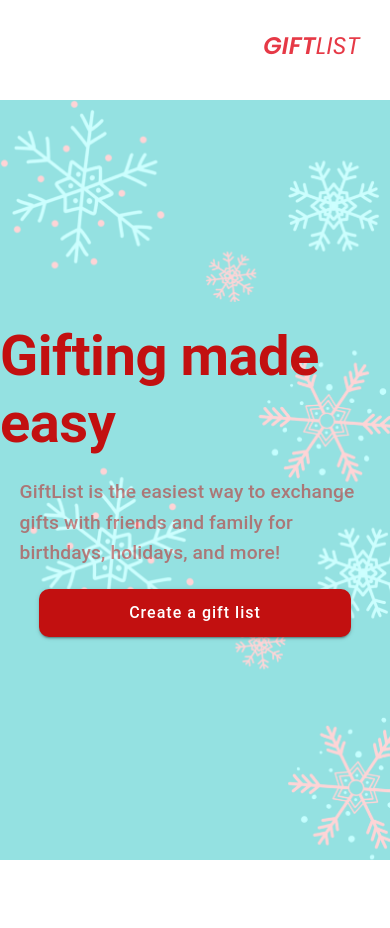
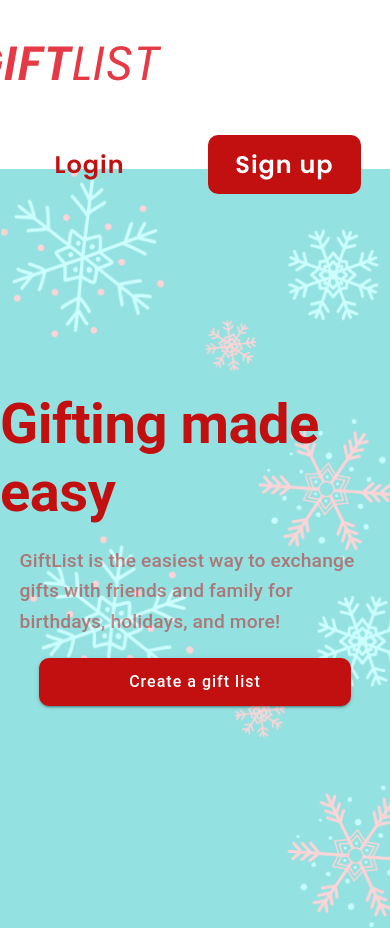
Before and after one commit to FatimaMary/giftlist, a React (Create React App) app in the folder client/: page / in a window 390 px wide. Before the commit the page ends 860 px from the top, so only its background shows below. Built offline with nearby package versions, Linux system fonts and the light colour scheme; the HTML template or start-up script is replaced by a standard one.

Commit message:
Responsive updated

```diff
--- a/client/src/App.css
+++ b/client/src/App.css
@@ -74,8 +74,14 @@ body {
     transition: 0.5s all ease-in-out;
   }
 
+  .toggle-icon {
+    font-size: 3rem;
+    color: #C21010;
+    margin: 0 200px;
+  }
+
   .navbar.expanded{
-    height: 100vh;
+    height: 20vh;
   }
 
   .navbar.expanded .links{
@@ -84,14 +90,14 @@ body {
     left: 0;
     width: 100%;
     display: flex;
-    flex-direction: column;
-    justify-content: center;
+    /* flex-direction: column; */
+    justify-content: space-around;
     align-items: center;
     opacity: 1;
   }
 
   .navbar.expanded .links li{
-    margin: 15px 0;
+    /* margin: 15px 0; */
     font-size: 24px;
   }
 
@@ -116,7 +122,7 @@ body {
     left: 0;
     width: 100%;
     display: flex;
-    flex-direction: column;
+    /* flex-direction: column; */
     justify-content: center;
     align-items: center;
     opacity: 0;
--- a/client/src/Components/Navbar.jsx
+++ b/client/src/Components/Navbar.jsx
@@ -19,8 +19,7 @@ export const Navbar = () => {
   }
 
   return (<div>
-    <nav className={toggle ? "navbar expanded" : "navbar"}>
-      <div className="logo"></div>
+    <nav className={!toggle ? "navbar expanded" : "navbar"}>
       <div className="toggle-icon">
         <b>GIFT</b>LIST
       </div>
@@ -30,6 +29,13 @@ export const Navbar = () => {
         </li>
         <li onClick={() => navigate("/signup")} className="signup">Sign up</li>
       </ul>
+      {/* <div className="menu-icon" onClick={handleToggle}>
+          {toggle ? (
+            <Icon icon={x} size={24} />
+          ) : (
+            <Icon icon={menu} size={24} />
+          )}
+        </div> */}
     </nav>
     <Outlet />
     </div>
@@ -37,3 +43,14 @@ export const Navbar = () => {
 };
 
 export default Navbar;
+
+// {toggle && (
+//   <ul className="dropdown">
+//     <li onClick={handleClick} className="dropdown-item">
+//       Login
+//     </li>
+//     <li onClick={() => navigate("/signup")} className="dropdown-item">
+//       Sign up
+//     </li>
+//   </ul>
+// )}
```
